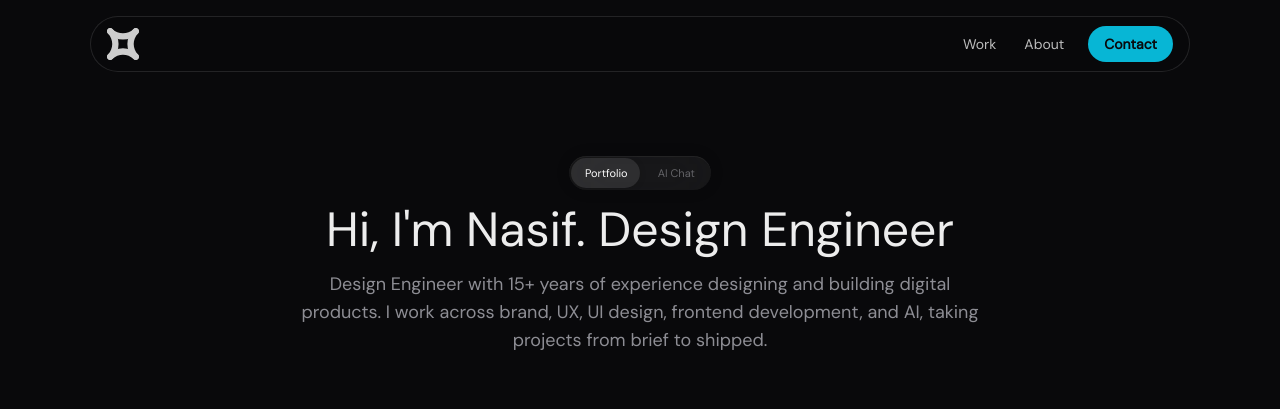
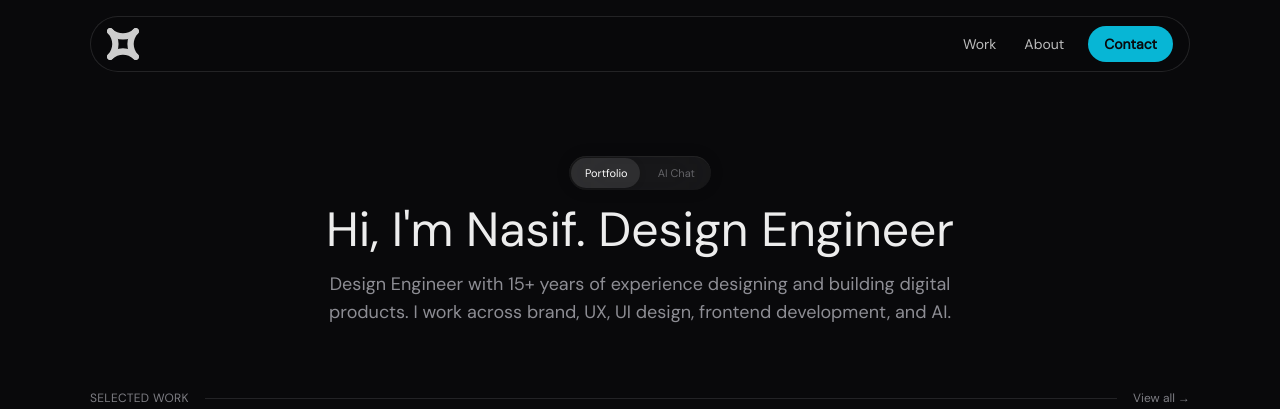
Before and after one commit to wemadeathing/Astro-portfolio-24, an Astro site: page / in a window 1280 px wide. Shown: the top 409 px of the page. Built offline with nearby package versions, Linux system fonts and the light colour scheme; Astro itself is replaced by a stand-in of ours.

Commit message:
fix: refine ChatInterface descriptions for clarity and conciseness
- Removed the phrase "taking projects from brief to shipped" from the descriptions in the ChatInterface component to streamline the messaging.
- This change aims to enhance clarity and focus on the core competencies of the design engineer role.

```diff
--- a/src/components/Chat/ChatInterface.tsx
+++ b/src/components/Chat/ChatInterface.tsx
@@ -754,7 +754,7 @@ export default function ChatInterface({ latestPost, projects = [], globalSiteNav
                   Hi, I'm Nasif. Design Engineer
                 </h1>
                 <p className="text-sm md:text-base text-muted-foreground/80 max-w-[680px] mb-0">
-                  Design Engineer with 15+ years of experience designing and building digital products. I work across brand, UX, UI design, frontend development, and AI, taking projects from brief to shipped.
+                  Design Engineer with 15+ years of experience designing and building digital products. I work across brand, UX, UI design, frontend development, and AI.
                 </p>
 
                 {/* Input (intro) */}
@@ -994,7 +994,7 @@ export default function ChatInterface({ latestPost, projects = [], globalSiteNav
                   Hi, I'm Nasif. Design Engineer
                 </h1>
                 <p className="text-base md:text-lg text-muted-foreground/80 max-w-[680px] mt-4">
-                  Design Engineer with 15+ years of experience designing and building digital products. I work across brand, UX, UI design, frontend development, and AI, taking projects from brief to shipped.
+                  Design Engineer with 15+ years of experience designing and building digital products. I work across brand, UX, UI design, frontend development, and AI.
                 </p>
 
                 {/* Projects Grid */}
```
